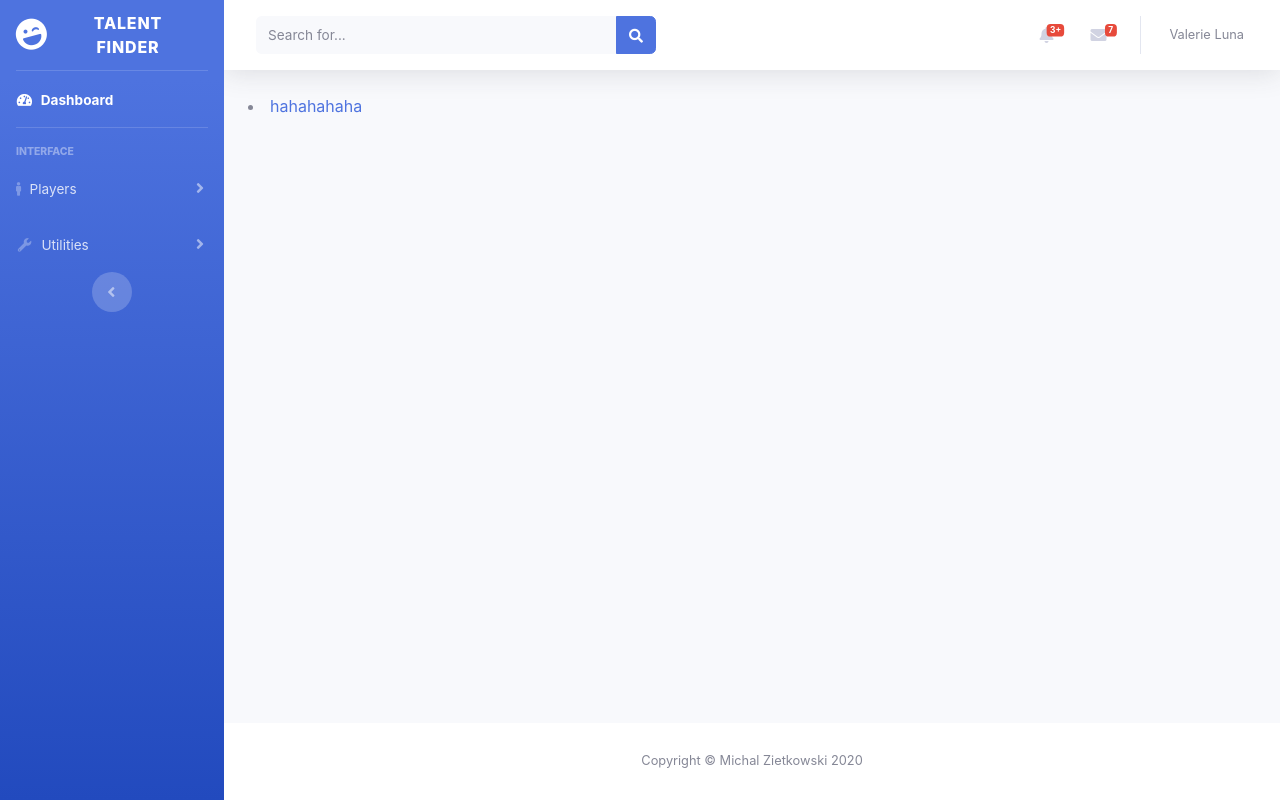
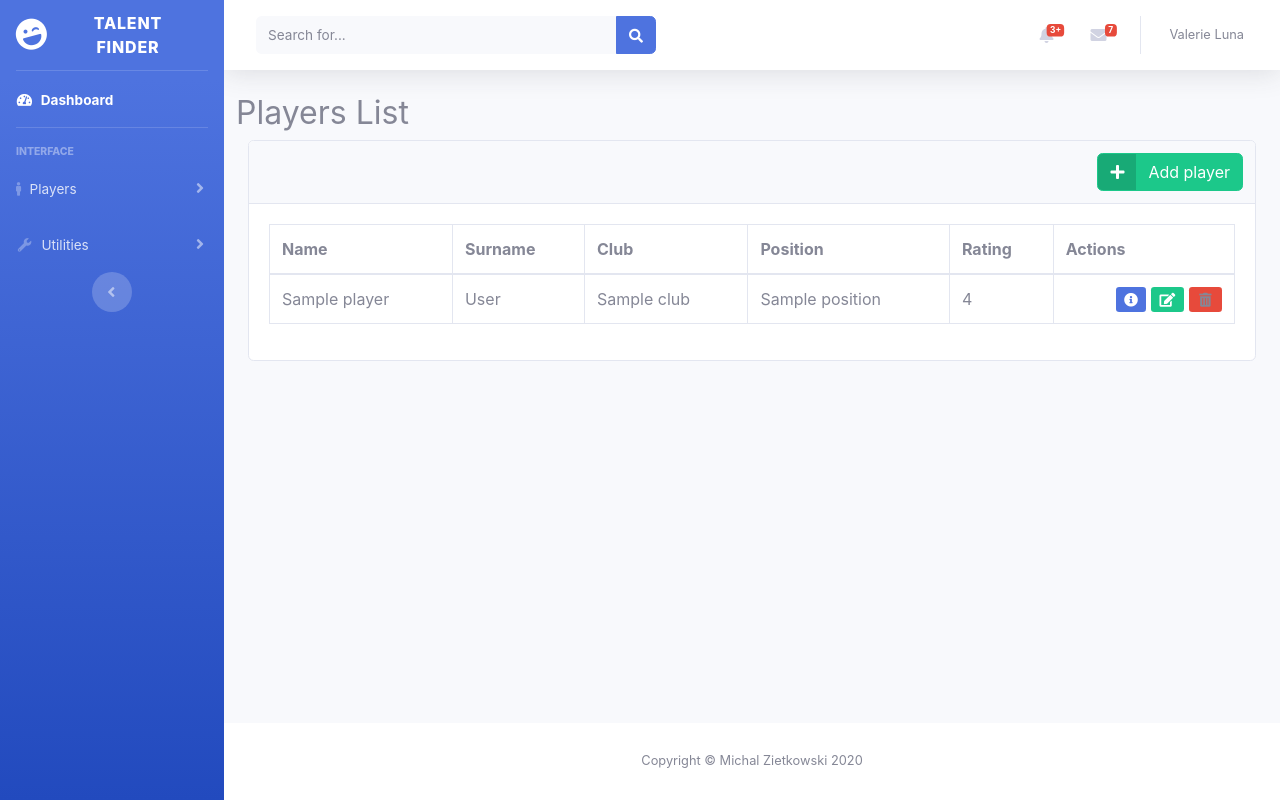
Before and after one commit to michalzietek/TalentFinder, a Django app: template talentFinder/app_players/templates/players_list.html in a window 1280 px wide. Run offline with Django 3.2, Linux system fonts and the light colour scheme; the template is opened without the code that fills it: most values are stand-ins (such as "Sample title", 1, 10 or a date in 2020); some libraries are stand-ins or nearby versions.

Commit message:
[feature/mz] added addition and deletion of players

```diff
--- /dev/null
+++ b/talentFinder/app_players/templates/modals/delete_player_modal.html
@@ -0,0 +1,19 @@
+<div class="modal fade" id="modal-delete-player-warning" tabindex="-1" list-url="{% url 'players_list' %}">
+  <div class="modal-dialog" role="document">
+    <div class="modal-content">
+      <div class="modal-header">
+        <h5 class="modal-title">Alert</h5>
+        <button type="button" class="close" data-dismiss="modal" aria-label="Close">
+          <span aria-hidden="true">&times;</span>
+        </button>
+      </div>
+      <div class="modal-body">
+        <p>This action will cause player and connected staff deletion. Do you wish to continue?</p>
+      </div>
+      <div class="modal-footer" id="delete-warning-buttons">
+        <button type="submit" class="btn btn-danger" id="delete-submit-btn" data-id="" data-url="{% url 'delete_player' %}">Yes, continue</button>
+        <button type="button" class="btn btn-secondary" data-dismiss="modal">Cancel</button>
+      </div>
+    </div>
+  </div>
+</div>
--- a/talentFinder/app_players/templates/players_list.html
+++ b/talentFinder/app_players/templates/players_list.html
@@ -1,5 +1,52 @@
 {% extends 'index.html' %}
 
 {% block container-fluid %}
-    <li><a href="">hahahahaha</a></li>
+    <div class="row">
+        <h2> Players List </h2>
+    </div>
+    <div class="card">
+        <div class="card-header">
+            <div class="row">
+                       <a href="{% url 'add_player' %}" id="add-player-btn" class="btn btn-success btn-icon-split mr-md-1 mx-auto" data-toggle="tooltip" data-placement="bottom" title="Add player">
+                         <span class="icon d-flex">
+                         <i class="fas fa-plus my-auto"></i>
+                         </span>
+                         <span class="text">Add player</span>
+                       </a>
+            </div>
+        </div>
+       <div class="card-body">
+          <div class="table-responsive">
+             <table class="table table-bordered" id="dataTable" width="100%" cellspacing="0">
+                <thead>
+                   <tr>
+                      <th scope="col">Name</th>
+                      <th scope="col">Surname</th>
+                      <th scope="col">Club</th>
+                      <th scope="col">Position</th>
+                      <th scope="col">Rating</th>
+                      <th scope="col">Actions</th>
+                   </tr>
+                </thead>
+                 <tbody>
+                     {% for player in players %}
+                     <tr>
+                        <td>{{ player.name }}</td>
+                        <td>{{ player.last_name }}</td>
+                        <td>{{ player.club }}</td>
+                        <td>{{ player.position }}</td>
+                        <td>{{ player.rating }}</td>
+                         <td class="text-right">
+                             <a href="#" class="btn-sm btn-primary" data-toggle="tooltip" data-placement="bottom"  title="Details"><i class="fas fa-info-circle"></i></a>
+                             <a href="#" data-url="#" class="btn-sm btn-success edit-contractor-btn" data-id="{{ player.id }}" data-toggle="tooltip" data-placement="bottom"  title="Edit"><i class="fas fa-fw fa-edit"></i></a>
+                             <a data-id="{{ player.id }}" class="delete-player-btn btn-sm btn-danger" data-toggle="tooltip" data-placement="bottom" title="Delete"><i class="fas fa-fw fa-trash-alt"></i></a>
+              </td>
+                    </tr>
+                    {% endfor %}
+                 </tbody>
+             </table>
+          </div>
+       </div>
+    </div>
+{% include 'modals/delete_player_modal.html' %}
 {% endblock %}
--- a/talentFinder/app_players/urls.py
+++ b/talentFinder/app_players/urls.py
@@ -1,6 +1,8 @@
 from django.urls import re_path
-from .views import players_list
+from .views import players_list, add_player, ajax_delete_player
 
 urlpatterns = [
-    re_path('list/', players_list, name='players_list')
+    re_path('^list/$', players_list, name='players_list'),
+    re_path('^add/$', add_player, name='add_player'),
+    re_path('^delete/$', ajax_delete_player, name='delete_player'),
     ]
--- /dev/null
+++ b/talentFinder/static/js/app_players.js
@@ -0,0 +1,23 @@
+$(function() {
+  $(document).on('click', ".delete-player-btn", function() {
+    player = $(this).data('id');
+    if ($(this).attr('data-list-url')) {
+      $('#modal-delete-player-warning-warning').data('list-url', $(this).attr('data-list-url'));
+    }
+    $('#modal-delete-player-warning').modal('show');
+    $('#modal-delete-player-warning').find('button[id="delete-submit-btn"]').data('id', player);
+  });
+});
+
+$('#modal-delete-player-warning').on('click', '#delete-submit-btn', function() {
+  player = $(this).data('id');
+  $.ajax({
+    url: $(this).attr('data-url'),
+    data: {
+      'player': player
+    },
+    success: function() {
+        location.reload();
+    }
+  });
+});
--- a/talentFinder/talentFinder/settings.py
+++ b/talentFinder/talentFinder/settings.py
@@ -37,6 +37,7 @@ INSTALLED_APPS = [
     'django.contrib.sessions',
     'django.contrib.messages',
     'django.contrib.staticfiles',
+    'crispy_forms',
     'app_home',
     'app_players'
 ]
--- a/talentFinder/templates/index.html
+++ b/talentFinder/templates/index.html
@@ -312,7 +312,7 @@
   <!-- Page level custom scripts -->
   <script src="{% static 'js/demo/chart-area-demo.js'%}"></script>
   <script src="{% static 'js/demo/chart-pie-demo.js'%}"></script>
-
+  <script src="{% static "js/app_players.js" %}"></script>
 </body>
 
 </html>
```
Also changed, not shown: talentFinder/app_players/forms.py (added, +16 -0 lines), talentFinder/app_players/models/player.py (+5 -5 lines), talentFinder/app_players/templates/add_player.html (added, +9 -0 lines), talentFinder/app_players/views.py (+26 -1 lines), 1 other file.
